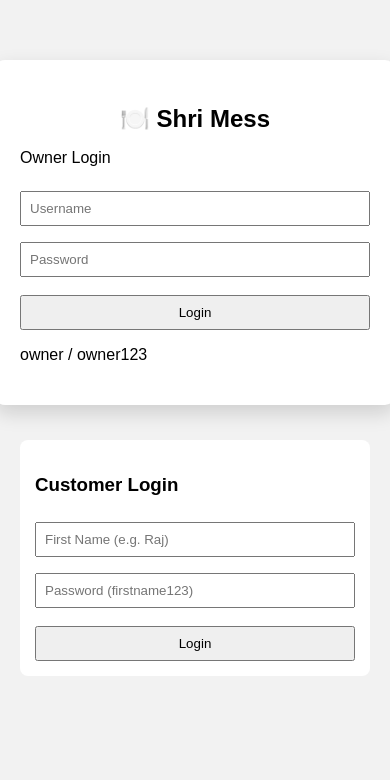
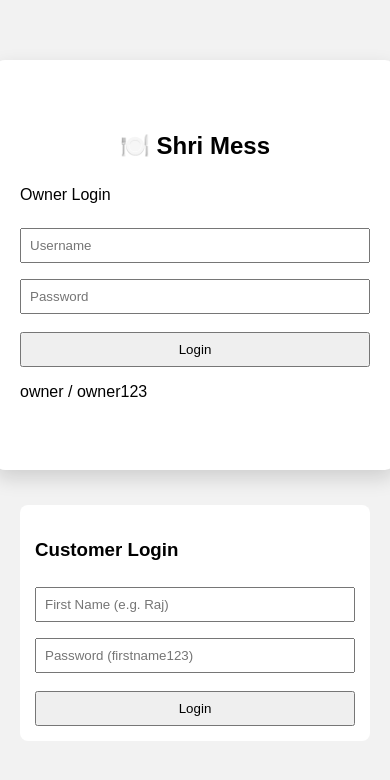
Before and after one commit to Shrivardhan3596/smart-mess-management-system, a React (Create React App) app: page / in a window 390 px wide. Shown: the top 780 px of the page. Built offline with nearby package versions, Linux system fonts and the light colour scheme.

Commit message:
Refactor CSS comments and improve layout styles

```diff
--- a/src/style.css
+++ b/src/style.css
@@ -5,7 +5,7 @@ body {
   background: #f2f2f2;
 }
 
-/* ---------- LOGIN PAGE LAYOUT ---------- */
+/* ---------- LOGIN PAGE ---------- */
 .login-container {
   display: flex;
   justify-content: center;
@@ -14,13 +14,17 @@ body {
   padding: 60px 20px;
 }
 
-/* LOGIN CARDS */
+/* LOGIN CARDS – SAME SIZE */
 .login-card {
   background: white;
   padding: 25px;
   width: 300px;
+  min-height: 360px;          /* SAME HEIGHT */
   border-radius: 10px;
   box-shadow: 0 8px 20px rgba(0, 0, 0, 0.15);
+  display: flex;
+  flex-direction: column;
+  justify-content: center;
 }
 
 .login-card h2,
@@ -52,6 +56,7 @@ button {
   padding: 15px;
 }
 
+/* HEADER */
 .header {
   display: flex;
   align-items: center;
@@ -59,6 +64,7 @@ button {
   flex-wrap: wrap;
 }
 
+/* CARD */
 .card {
   background: white;
   padding: 15px;
@@ -66,6 +72,7 @@ button {
   border-radius: 8px;
 }
 
+/* CUSTOMER LIST */
 .customer-item {
   border-bottom: 1px solid #ddd;
   padding: 10px 0;
@@ -77,6 +84,7 @@ button {
   border-radius: 6px;
 }
 
+/* DELETE BUTTON */
 .danger {
   background: red;
   color: white;
@@ -86,12 +94,30 @@ button {
 /* ---------- MOBILE VIEW ---------- */
 @media (max-width: 768px) {
   .login-container {
-    flex-direction: column;   /* 👈 STACK */
+    flex-direction: column;   /* OWNER ON TOP, CUSTOMER BELOW */
     align-items: center;
   }
 
   .login-card {
     width: 100%;
     max-width: 350px;
+    min-height: 360px;        /* KEEP SAME HEIGHT */
+  }
+
+  .header {
+    flex-direction: column;
+    align-items: stretch;
+  }
+
+  .header input {
+    width: 100%;
+  }
+
+  .header button {
+    width: 100%;
+  }
+
+  h2 {
+    text-align: center;
   }
 }
```
